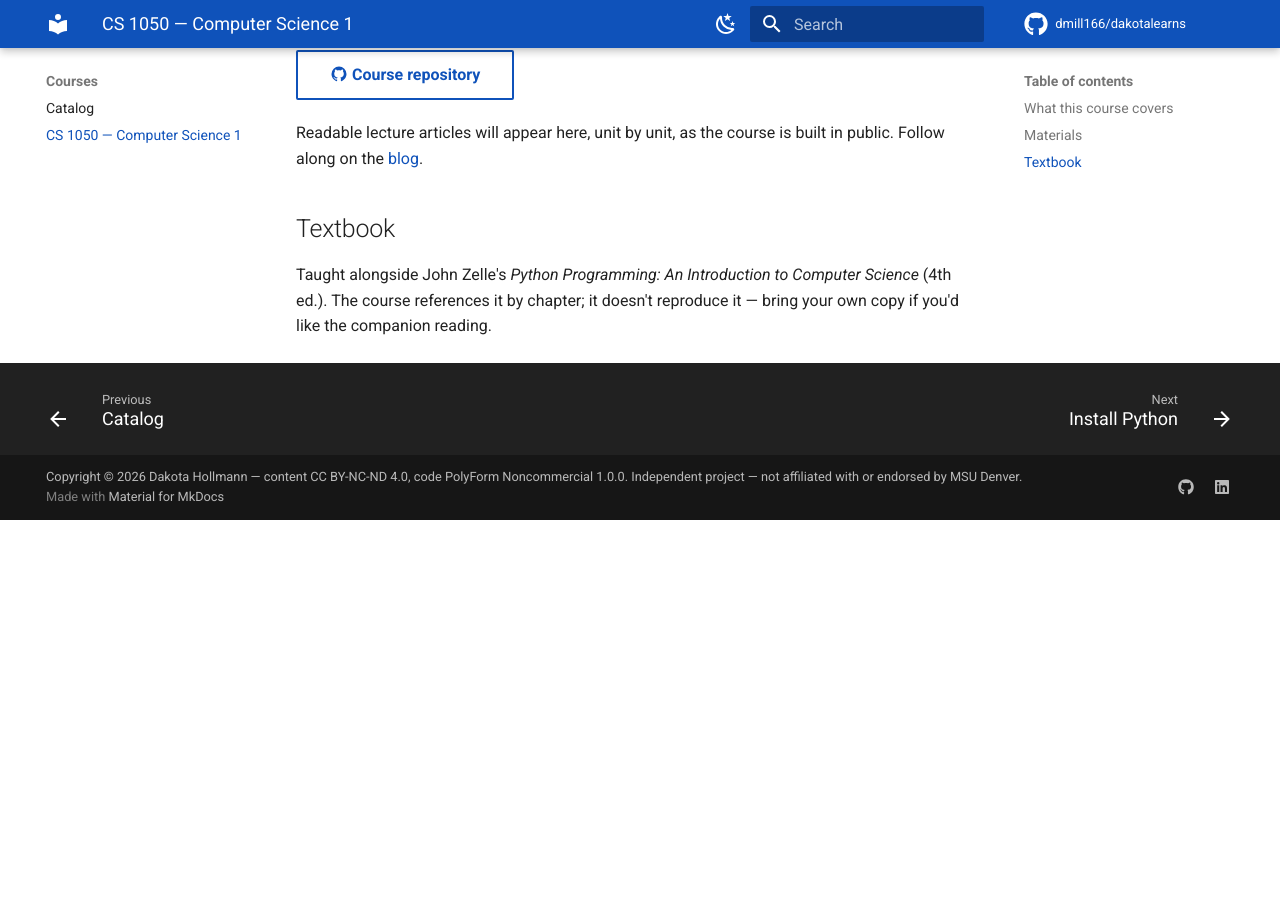
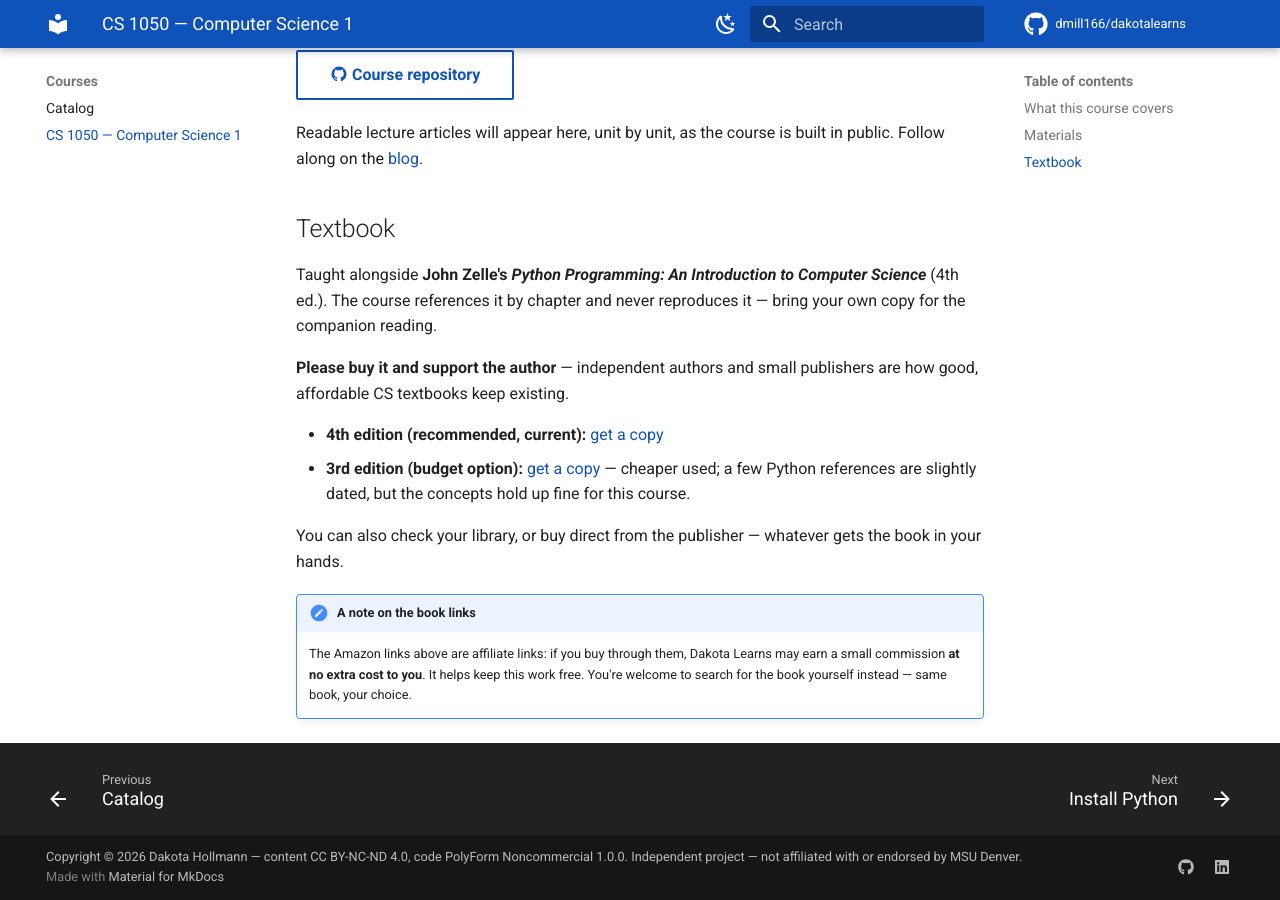
Before and after one commit to dmill166/dakotalearns, an MkDocs documentation site: the page built from docs/courses/cs1050/index.md, in a window 1280 px wide and 900 px high, scrolled down 1063 px. Built offline with MkDocs 1.6.1 and Material for MkDocs 9.7.7, drawn with Linux system fonts in a browser that asks for light colours; comment, search, counter and statistics services are not loaded; before the commit the page ends 1583 px from its top, so only the background shows below that.

Commit message:
docs(cs1050): add Zelle book purchase links + disclosure
Encourage buying the textbook to support the author, and add affiliate links
transparently to help fund the project.

## Changed
- Textbook section: a "please buy it, support the author" note; Amazon links for
  the 4th edition (recommended) and 3rd edition (budget option, with a note that
  some Python references are dated but concepts hold); library/publisher mention.
- An explicit affiliate disclosure: links may earn a small commission at no extra
  cost, with a "search it yourself instead" option.

## 12-Month Note
First monetization beyond GitHub Sponsors: Amazon affiliate links on the
textbook. Kept honest and optional per the project's ethos -- disclosed plainly,
never required, alternatives offered. If more book links are added later, reuse
the same disclosure pattern.

```diff
--- a/docs/courses/cs1050/index.md
+++ b/docs/courses/cs1050/index.md
@@ -31,4 +31,14 @@ Readable lecture articles will appear here, unit by unit, as the course is built
 
 ## Textbook
 
-Taught alongside John Zelle's *Python Programming: An Introduction to Computer Science* (4th ed.). The course references it by chapter; it doesn't reproduce it — bring your own copy if you'd like the companion reading.
+Taught alongside **John Zelle's *Python Programming: An Introduction to Computer Science*** (4th ed.). The course references it by chapter and never reproduces it — bring your own copy for the companion reading.
+
+**Please buy it and support the author** — independent authors and small publishers are how good, affordable CS textbooks keep existing.
+
+- **4th edition (recommended, current):** [get a copy](https://amzn.to/3Qpgrt1)
+- **3rd edition (budget option):** [get a copy](https://amzn.to/4vJmxTT) — cheaper used; a few Python references are slightly dated, but the concepts hold up fine for this course.
+
+You can also check your library, or buy direct from the publisher — whatever gets the book in your hands.
+
+!!! note "A note on the book links"
+    The Amazon links above are affiliate links: if you buy through them, Dakota Learns may earn a small commission **at no extra cost to you**. It helps keep this work free. You're welcome to search for the book yourself instead — same book, your choice.
```
